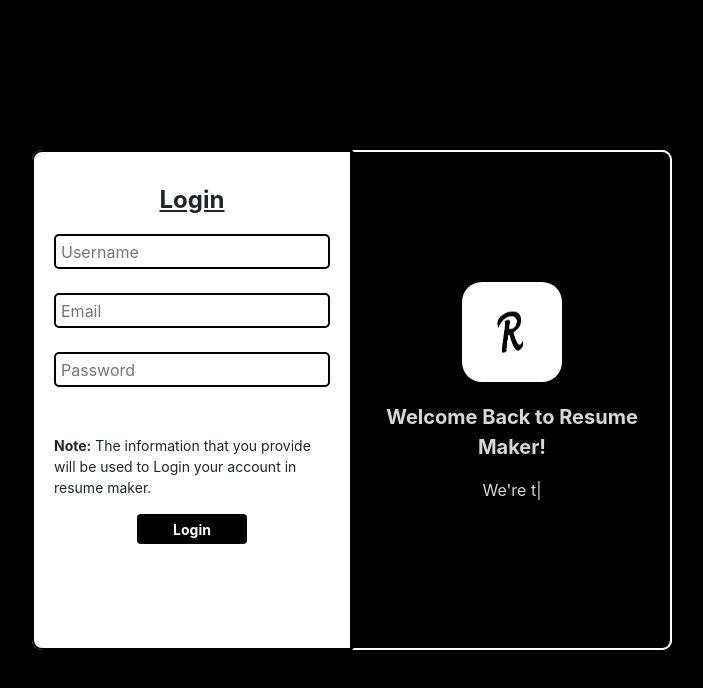
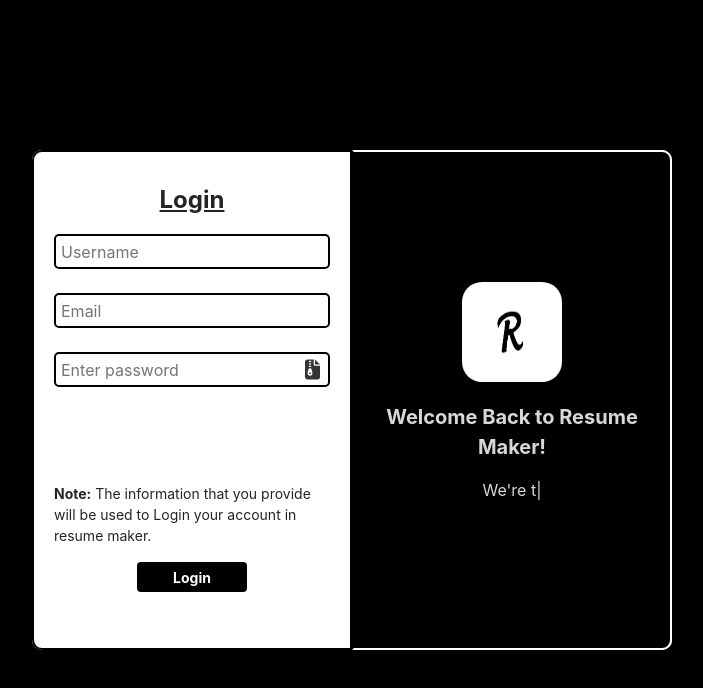
Before and after one commit to Sanjeevan1122003/resumemaker, a website: page public/login.html in a window 1280 px wide. Shown: the whole page, without its empty margins (288-991 px from the left). Drawn offline with nearby package versions, Linux system fonts and the light colour scheme.

Commit message:
Add files via upload

```diff
--- a/public/login.html
+++ b/public/login.html
@@ -141,6 +141,21 @@
         .login-card-from span {
             font-weight: bold;
         }
+        .password-container {
+            position: relative;
+            width: 100%;
+
+        }
+
+        .icon {
+            position: absolute;
+            right: 10px;
+            top: 30%;
+            transform: translateY(-50%);
+            cursor: pointer;
+            font-size: 20px;
+            color: #333;
+        }
 
         .login-card-from .note {
             font-size: 14px;
@@ -177,7 +192,10 @@
                 <form class="login-card-from-form" action="/userlogin/" method="post">
                     <input type="text" id="username" name="username" placeholder="Username" required><br><br>
                     <input type="email" id="email" name="email" placeholder="Email" required><br><br>
-                    <input type="password" id="password" name="password" placeholder="Password" required><br><br><br>
+                    <div class="password-container">
+                        <input type="password" id="password" name="password" placeholder="Enter password" required> <i
+                        class="fas fa-file-zipper icon" id="toggle-password"></i><br><br>
+                       </div><br><br><br>
                     <p class="note"><span>Note:</span> The information that you provide will be used to Login your
                         account in resume
                         maker.</p>
@@ -226,6 +244,17 @@
             typeText(loginPosterDescription, loginPosterDescriptionText, 100);
         });
 
+        document.getElementById("toggle-password").addEventListener("click", function () {
+            const passwordField = document.getElementById("password");
+            const isPasswordHidden = passwordField.type === "password";
+
+            // Toggle the type attribute between "password" and "text"
+            passwordField.type = isPasswordHidden ? "text" : "password";
+
+            // Change the icon class accordingly
+            this.className = isPasswordHidden ? "fas fa-folder-open icon" : "fas fa-file-zipper icon";
+        });
+
     </script>
 </body>
 
```
Also changed, not shown: public/sign.html (+42 -6 lines).
